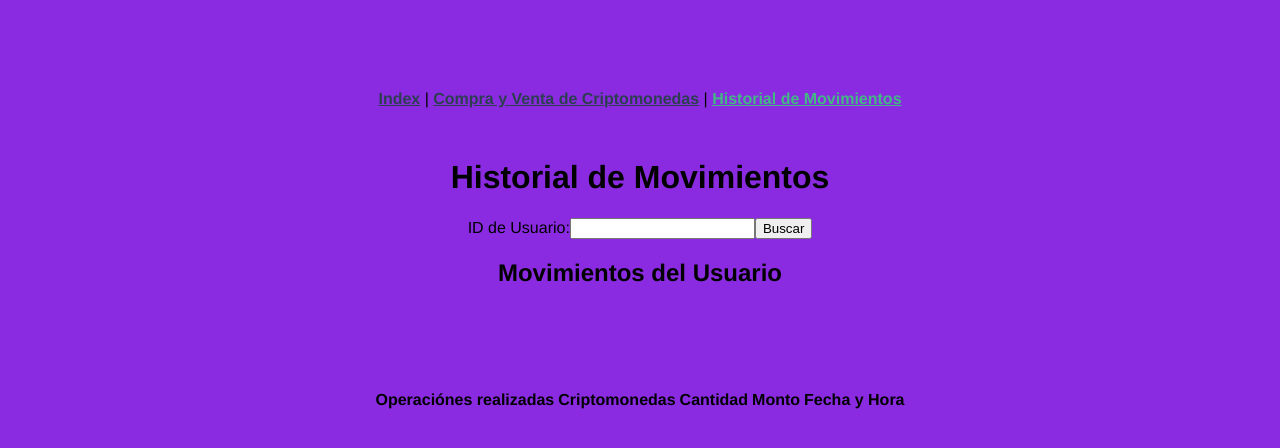
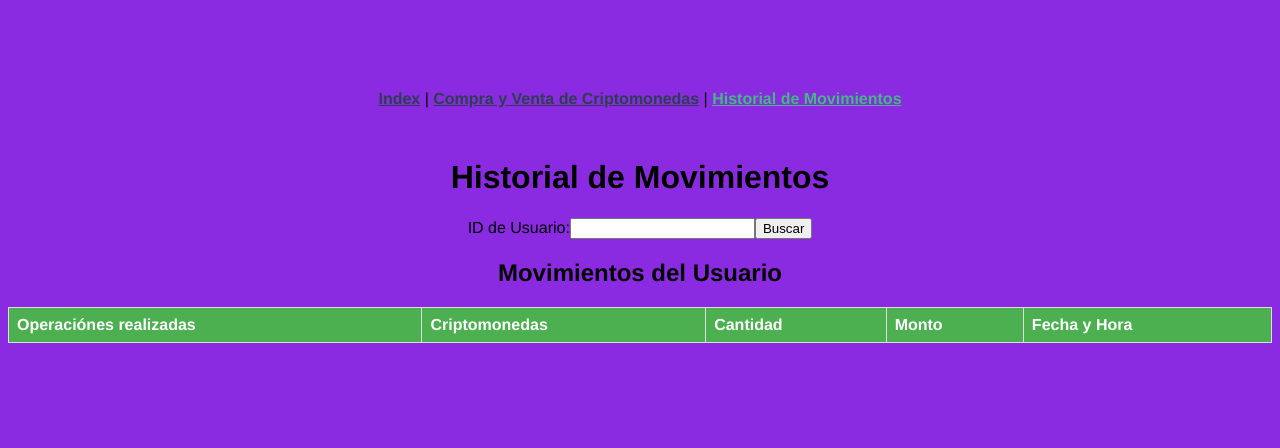
Before and after one commit to TomasOlocco/Rokket-Final-2024, a Vue app: page /historial in a window 1280 px wide. Shown: the top 448 px of the page. Built offline with nearby package versions, Linux system fonts and the light colour scheme.

Commit message:
29/08 arreglo registro de operacion id y fecha

```diff
--- a/src/views/CompraVentaView.vue
+++ b/src/views/CompraVentaView.vue
@@ -71,8 +71,9 @@ export default {
   methods: {
     buscarId() {
       // Buscar el usuario almacenado en localStorage
-      const idAlmacenado = localStorage.getItem('idUsuario');
+      let idAlmacenado = localStorage.getItem('idUsuario');
       if (idAlmacenado) {
+        idAlmacenado = idAlmacenado.replace(/{"id":"|"}|"/g, '');
         this.idUsuario = idAlmacenado;
         this.usuarioNoVacio = true;
       } else {
@@ -102,7 +103,7 @@ export default {
         crypto_code: this.crypto_code,
         crypto_amount: this.cantidadCripto,
         money: this.cantidadCripto * this.valorCripto,
-        datetime: new Date().toLocaleString()
+        datetime: new Date().toISOString() // Cambié a ISO para asegurar un formato estándar
       };
 
       axios
--- a/src/views/HistorialView.vue
+++ b/src/views/HistorialView.vue
@@ -24,7 +24,7 @@
         </thead>
         <tbody>
           <tr v-for="movimiento in movimientos" :key="movimiento._id">
-            <td>{{ movimiento.datetime }}</td>
+            <td>{{ formatearFecha(movimiento.datetime) }}</td>
             <td>{{ movimiento.crypto_code }}</td>
             <td>{{ movimiento.crypto_amount }}</td>
             <td>{{ movimiento.money }}</td>
@@ -51,8 +51,9 @@ export default {
   },
   methods: {
     buscarId() {
-    const idAlmacenado = localStorage.getItem('idUsuario');
+    let idAlmacenado = localStorage.getItem('idUsuario');
     if (idAlmacenado) {
+      idAlmacenado = idAlmacenado.replace(/{"id":"|"}|"/g, '');
       this.idUsuario = idAlmacenado;
       this.usuarioNoVacio = true;
     }
@@ -83,16 +84,38 @@ export default {
       console.error(error);
       this.validarMovimientos = false;
     });
-   }
+   },
+  // Formatear la fecha en un formato legible para la vista
+  formatearFecha(fecha) {
+      const nFecha = new Date(fecha);
+      return nFecha.toLocaleString('es-ES');
+   },
   }
 };
 </script>
 
 <style>
+table {
+  width: 100%;
+  border-collapse: collapse;
+}
+
 thead {
-  position: absolute;
-  top: 50%;
-  left: 50%;
-  transform: translate(-50%, -50%);
+  background-color: #f2f2f2;
+}
+
+th, td {
+  border: 1px solid #ddd;
+  padding: 8px;
+  text-align: left;
+}
+
+th {
+  background-color: #4CAF50;
+  color: white;
+}
+
+tbody tr:nth-child(even) {
+  background-color: #f9f9f9;
 }
 </style>
```
